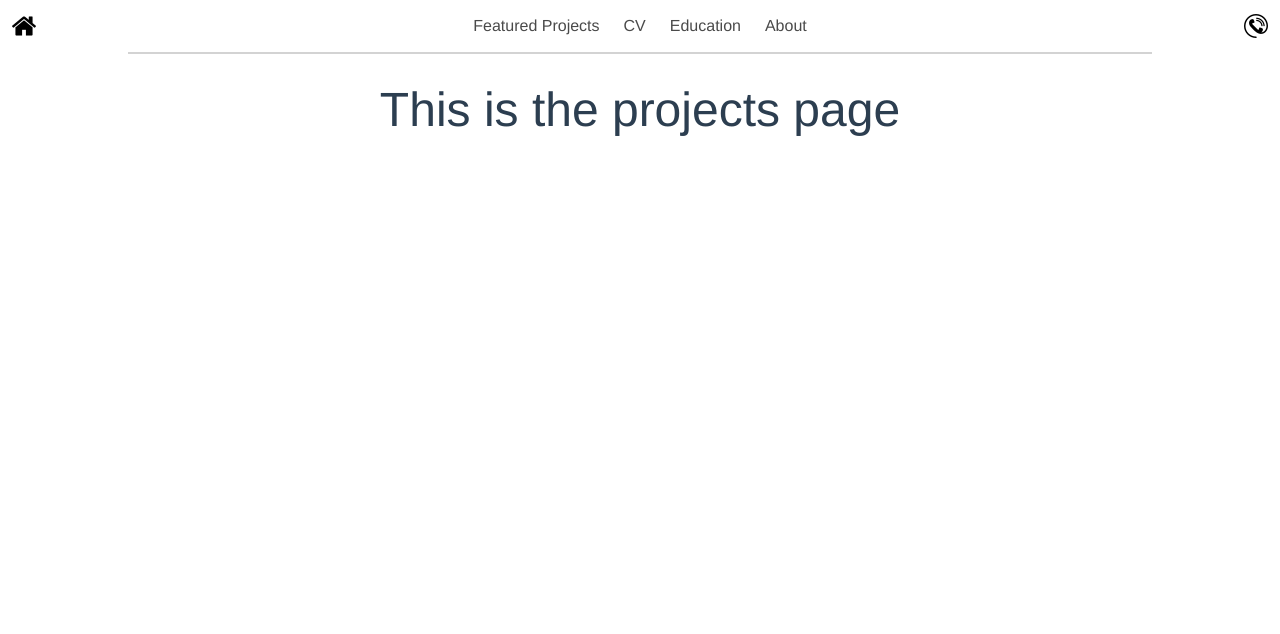
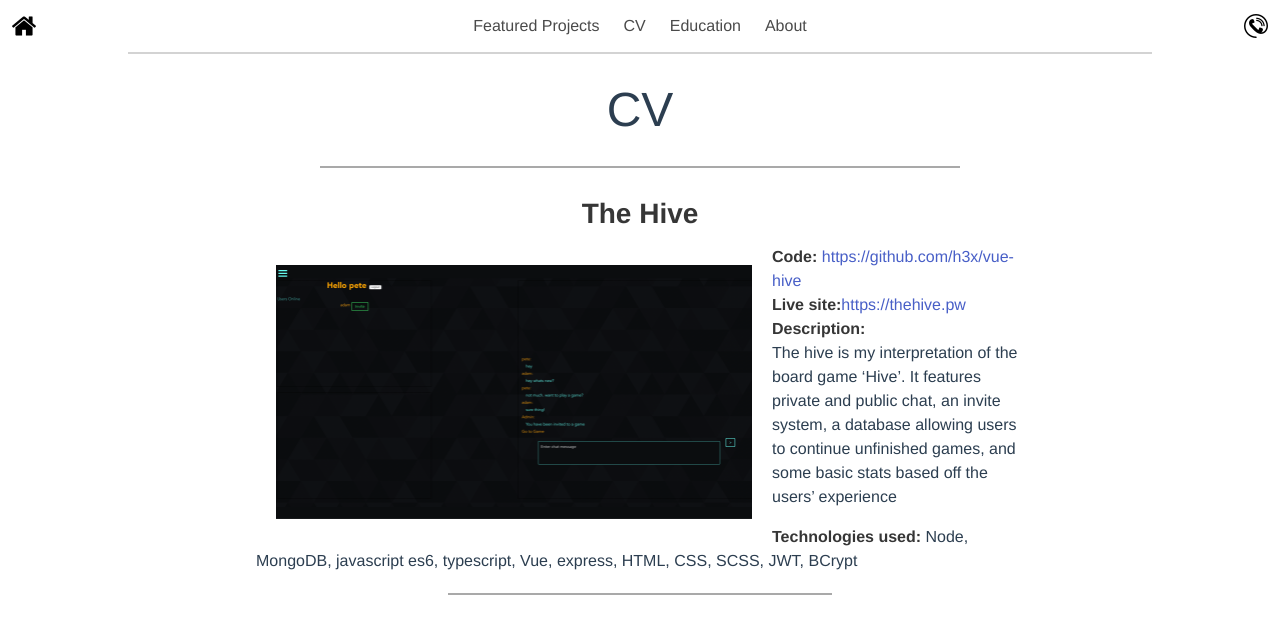
Before and after one commit to h3x/portfolio, a Vue app: page /#/projects in a window 1280 px wide. Shown: the top 634 px of the page. Built offline with nearby package versions, Linux system fonts and the light colour scheme.

Commit message:
added a projects page

```diff
--- a/src/App.vue
+++ b/src/App.vue
@@ -56,6 +56,16 @@ section {
   margin-top: 30px;
   justify-content: left;
 }
+
+.clearfix::after {
+  content: "";
+  clear: both;
+  display: table;
+}
+
+p {
+  margin-bottom: 5px;
+}
 h1 {
   font-size: 3em;
 }
--- a/src/views/CV.vue
+++ b/src/views/CV.vue
@@ -31,9 +31,6 @@
             Installation and maintenance of industrial roller door and gate systems and associated control equipment.
             </div>
         </section>
-
-
-
     </div>
   </div>
 </template>
--- a/src/views/Projects.vue
+++ b/src/views/Projects.vue
@@ -1,5 +1,30 @@
 <template>
-  <div class="about">
-    <h1>This is the projects page</h1>
+  <div class="projects">
+    <h1>CV</h1>
+    <hr/>
+    <div class="content">
+        <section class="clearfix">
+            <h2>The Hive </h2>
+            <div class="has-text-left">
+                <a href="https://thehive.pw" target="_blank" class="aligned">
+                <img src="../assets/hive-preview.png">
+                </a>
+                <div><strong>Code:</strong> <a href="https://github.com/h3x/vue-hive" target="_blank">https://github.com/h3x/vue-hive</a><br />
+                <strong>Live site:</strong><a href="https://thehive.pw" target="_blank">https://thehive.pw </a><br/>
+                <strong>Description:</strong> <p>The hive is my interpretation of the board game ‘Hive’. It features private and public chat, an invite system, a database allowing users to continue unfinished games, and some basic stats based off the users’ experience </p>
+                <strong>Technologies used:</strong> Node, MongoDB, javascript es6, typescript, Vue, express, HTML, CSS, SCSS, JWT, BCrypt
+                </div>
+            </div>
+        </section>
+        <hr />
+
+    </div>
   </div>
 </template>
+
+<style scoped>
+.aligned {
+    float: left;
+    padding: 20px;
+}
+</style>
```
Also changed, not shown: src/assets/hive-preview.png (added).
